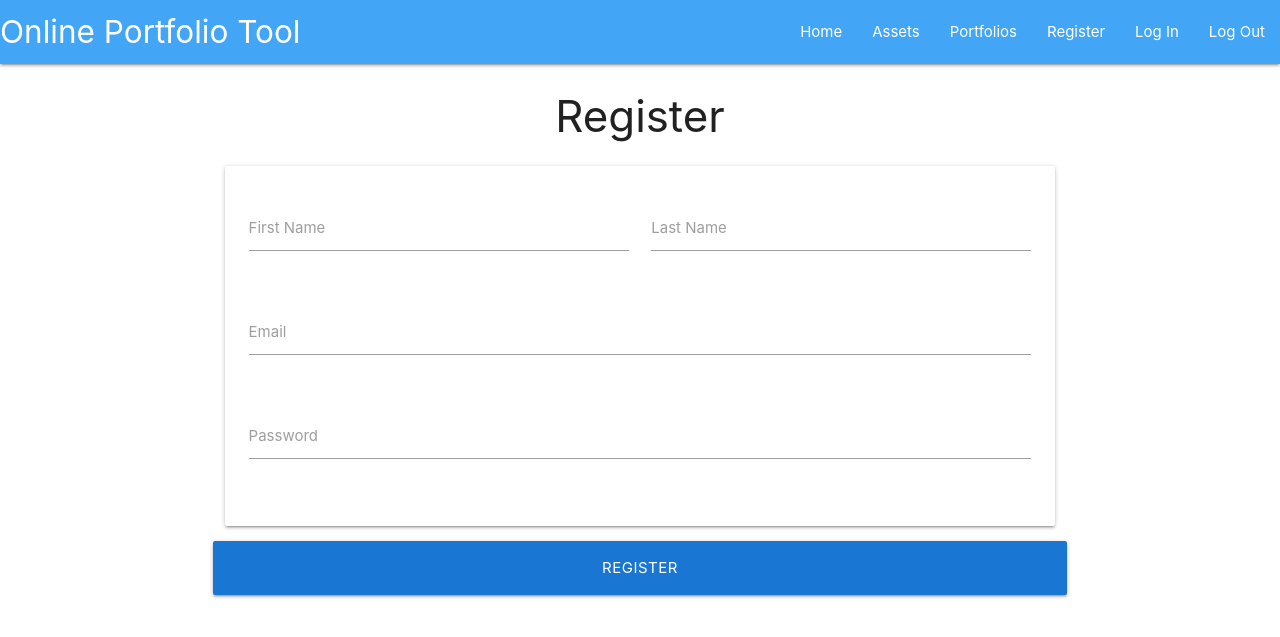
After one commit to spf34/milestone-project-3, a Flask app: page /register in a window 1280 px wide. The commit adds this page. Shown: the top 637 px of the page. Run offline with Flask 2, Linux system fonts and the light colour scheme; some libraries are stand-ins or nearby versions.

Commit message:
Add Register template

```diff
--- a/app.py
+++ b/app.py
@@ -5,6 +5,7 @@ from flask import (
     )
 from flask_pymongo import PyMongo
 from bson.objectid import ObjectId
+from werkzeug.security import generate_password_hash, check_password_hash
 
 if os.path.exists('env.py'):
     import env
@@ -21,7 +22,13 @@ mongo = PyMongo(app)
 @app.route('/')
 def get_users():
     users = mongo.db.users.find()
-    return render_template('template.html', users=users)
+    return render_template('users.html', users=users)
+
+
+@app.route('/register', methods=['GET', 'POST'])
+def register():
+    return render_template('register.html')
+
 
 # MONGO_URI = os.environ.get('MONGO_URI')
 # DATABASE = 'OPT'
--- a/static/js/script.js
+++ b/static/js/script.js
@@ -0,0 +1,3 @@
+$(document).ready(function(){
+    $('.sidenav').sidenav();
+  });
--- a/templates/base.html
+++ b/templates/base.html
@@ -14,7 +14,32 @@
     <title>Online Portfolio Tool</title>
 </head>
 <body>
-    <h1>Base template</h1>
+    <header>
+        <nav>
+            <div class="nav-wrapper blue lighten-1">
+              <a href="#" class="brand-logo">Online Portfolio Tool</a>
+              <a href="#" data-target="mobile-demo" class="sidenav-trigger"><i class="fas fa-bars"></i></a>
+              <ul id="nav-mobile" class="right hide-on-med-and-down">
+                <li><a href="#">Home</a></li>
+                <li><a href="#">Assets</a></li>
+                <li><a href="#">Portfolios</a></li>
+                <li><a href="{{ url_for('register') }}">Register</a></li>
+                <li><a href="#">Log In</a></li>
+                <li><a href="#">Log Out</a></li>
+              </ul>
+            </div>
+          </nav>
+
+          <ul class="sidenav" id="mobile-demo">
+            <li><a href="#">Home</a></li>
+            <li><a href="#">Assets</a></li>
+            <li><a href="#">Portfolios</a></li>
+            <li><a href="{{ url_for('register') }}">Register</a></li>
+            <li><a href="#">Log In</a></li>
+            <li><a href="#">Log Out</a></li>
+          </ul>
+    </header>
+
     {% block content %}
     {% endblock %}
 </body>
--- /dev/null
+++ b/templates/register.html
@@ -0,0 +1,38 @@
+{% extends "base.html" %}
+{% block content %}
+
+    <h3 class="center-align">Register</h3>
+
+    <div class="row">
+        <form class="col s12 m8 offset-m2" method="POST" action="{{ url_for('register') }}">
+            <div class="card-panel">
+                <div class="row">
+                    <div class="input-field col s6">
+                        <input id="first_name" name="first_name" type="text" class="validate">
+                        <label for="first_name">First Name</label>
+                    </div>
+                    <div class="input-field col s6">
+                        <input id="last_name" name="last_name" type="text" class="validate">
+                        <label for="last_name">Last Name</label>
+                    </div>
+                </div>
+                <div class="row">
+                    <div class="input-field col s12">
+                        <input id="email" name="email" type="email" class="validate">
+                        <label for="email">Email</label>
+                    </div>
+                </div>
+                <div class="row">
+                    <div class="input-field col s12">
+                        <input id="password" name="password" type="password" class="validate">
+                        <label for="password">Password</label>
+                    </div>
+                </div>
+            </div>
+            <div class="row">
+                <button type="submit" class="col s12 blue darken-2 btn-large">Register</button>
+            </div>
+        </form>
+    </div>
+
+{% endblock %}
```
